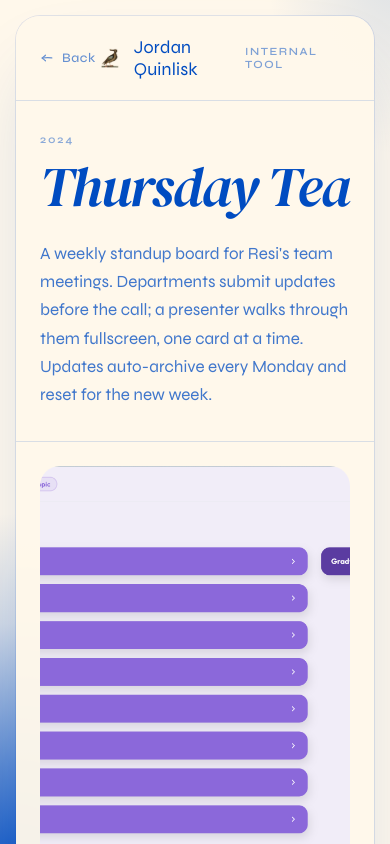
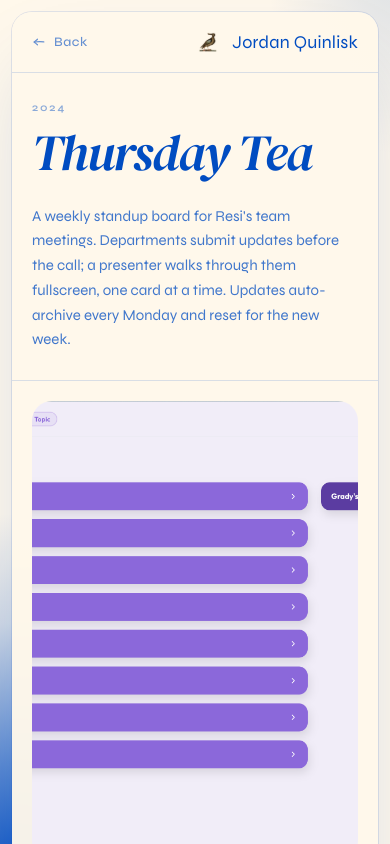
Before and after one commit to jordanthijsquinlisk-lgtm/portfolio, a React (Vite) app: page /standup in a window 390 px wide. Shown: the top 844 px of the page. Built offline with nearby package versions, Linux system fonts and the light colour scheme.

Commit message:
Mobile responsive fixes

```diff
--- a/src/App.css
+++ b/src/App.css
@@ -138,6 +138,7 @@ h1 em {
   }
   .presentation-container {
     border-radius: 24px;
+    min-height: unset;
   }
   h1 {
     font-size: 48px;
@@ -146,20 +147,45 @@ h1 em {
 
 @media (max-width: 640px) {
   body {
-    padding: 16px;
+    padding: 12px;
+  }
+  .presentation-container {
+    border-radius: 20px;
   }
   .site-header {
-    padding: 24px 28px;
+    padding: 20px 24px;
   }
   .hero-section {
-    padding: 40px 28px;
+    padding: 32px 24px;
+    gap: 24px;
+  }
+  .hero-sub {
+    max-width: 100%;
+    font-size: 15px;
+  }
+  h1 {
+    font-size: 36px;
   }
   .footer-strip {
-    padding: 20px 28px;
+    padding: 20px 24px;
     flex-direction: column;
     gap: 6px;
   }
-  h1 {
-    font-size: 40px;
+  /* Metric cards — stack to single column */
+  .metric-row {
+    grid-template-columns: 1fr;
+    border-bottom: none;
+  }
+  .metric-card {
+    padding: 28px !important;
+    border-right: none !important;
+    border-bottom: 1px solid var(--color-line) !important;
+    min-height: unset !important;
+  }
+  .metric-row--last .metric-card:last-child {
+    border-bottom: none !important;
+  }
+  .metric-card__number {
+    font-size: 30px !important;
   }
 }
--- a/src/components/MetricCard.jsx
+++ b/src/components/MetricCard.jsx
@@ -44,7 +44,7 @@ export default function MetricCard({ icon, number, title, description, borderRig
         <div style={{ width: 32, height: 32, flexShrink: 0, opacity: 0.85 }}>
           {icon}
         </div>
-        <span style={{
+        <span className="metric-card__number" style={{
           fontFamily: 'var(--font-display)',
           fontSize: 40,
           fontWeight: 400,
@@ -128,6 +128,7 @@ export default function MetricCard({ icon, number, title, description, borderRig
     return (
       <Link
         to={href}
+        className="metric-card"
         {...handlers}
         style={{ ...sharedStyle, cursor: 'pointer' }}
       >
@@ -138,6 +139,7 @@ export default function MetricCard({ icon, number, title, description, borderRig
 
   return (
     <article
+      className="metric-card"
       {...handlers}
       style={{ ...sharedStyle, cursor: 'default' }}
     >
--- a/src/pages/ResiPage.css
+++ b/src/pages/ResiPage.css
@@ -312,12 +312,18 @@
 }
 
 @media (max-width: 640px) {
-  .resi-nav { padding: 20px 24px; }
-  .proj-hero { padding: 32px 24px; }
-  .proj-title { font-size: 56px; }
-  .proj-gallery { columns: 1; padding: 24px; }
-  .proj-body { padding: 28px 24px; }
-  .proj-meta { padding: 0 24px; }
-  .project-nav { padding: 24px; }
-  .resi-footer { padding: 20px 24px; }
+  .resi-container { border-radius: 20px; }
+  .resi-nav { padding: 16px 20px; }
+  .resi-nav__tag { display: none; } /* hides tag on small screens to prevent overflow */
+  .proj-hero { padding: 28px 20px; }
+  .proj-title { font-size: clamp(44px, 13vw, 56px); }
+  .proj-lead { font-size: 15px; }
+  .proj-gallery { columns: 1; padding: 20px; column-gap: 0; }
+  .proj-body { padding: 24px 20px; }
+  .proj-body__text { font-size: 15px; }
+  .proj-meta { padding: 0 20px; }
+  .meta-label { font-size: 18px; }
+  .meta-value { font-size: 13px; max-width: 60%; }
+  .project-nav { padding: 20px; }
+  .resi-footer { padding: 16px 20px; }
 }
```
